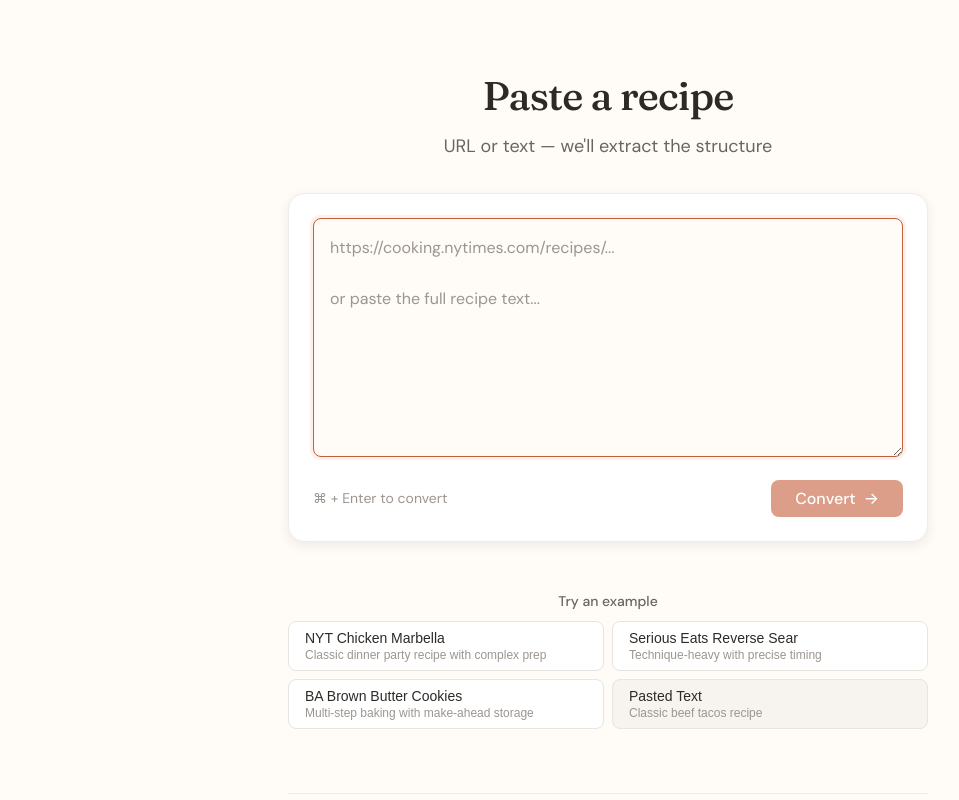
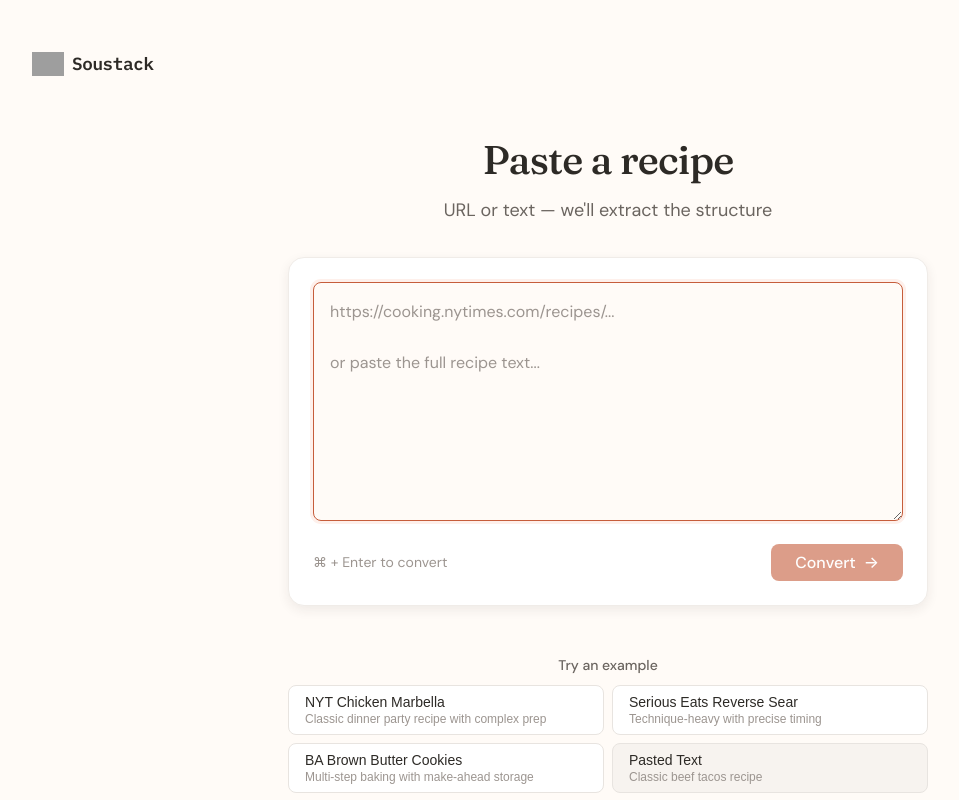
Before and after one commit to RichardHerold/soustack-demo, a Next.js app: page / in a window 1280 px wide. Shown: the top 800 px of the page, without its empty margins (32-991 px from the left). Built offline with nearby package versions, Linux system fonts and the light colour scheme; grey boxes are pictures that could not be loaded.

Commit message:
Update logo styling and typography in global CSS, add logo header component to page layout, and adjust padding for improved layout consistency.

```diff
--- a/src/app/globals.css
+++ b/src/app/globals.css
@@ -39,7 +39,7 @@
   /* Typography */
   --font-display: 'Fraunces', Georgia, serif;
   --font-body: 'DM Sans', -apple-system, sans-serif;
-  --font-mono: 'SF Mono', 'Fira Code', monospace;
+  --font-mono: 'IBM Plex Mono', 'SF Mono', 'Fira Code', monospace;
 
   /* Spacing */
   --space-xs: 0.25rem;
@@ -87,6 +87,42 @@ main {
 }
 
 /* ==========================================================================
+   Logo Header
+   ========================================================================== */
+
+.logo-header {
+  display: flex;
+  align-items: center;
+  gap: 0.5rem;
+  padding: var(--space-lg) var(--space-xl);
+  padding-bottom: var(--space-md);
+  justify-content: flex-start;
+  margin-bottom: var(--space-xl);
+  width: 100%;
+  max-width: 100%;
+  align-self: flex-start;
+}
+
+.logo-image {
+  width: 32px;
+  height: 32px;
+  object-fit: contain;
+  flex-shrink: 0;
+  display: block;
+}
+
+.logo-text {
+  font-family: var(--font-mono);
+  font-size: 1.1rem;
+  font-weight: 600;
+  color: var(--color-text);
+  text-decoration: none;
+  letter-spacing: -0.02em;
+  line-height: 1;
+  display: inline-block;
+}
+
+/* ==========================================================================
    Input View — The Paste Screen
    ========================================================================== */
 
@@ -96,7 +132,7 @@ main {
   flex-direction: column;
   align-items: center;
   padding: var(--space-xl);
-  padding-top: var(--space-3xl);
+  padding-top: var(--space-lg);
 }
 
 .input-container {
@@ -379,7 +415,11 @@ main {
 .result-view {
   min-height: 100vh;
   padding: var(--space-xl);
+  padding-top: var(--space-lg);
   animation: fadeUp 0.4s ease-out;
+  display: flex;
+  flex-direction: column;
+  align-items: center;
 }
 
 .result-container {
@@ -917,8 +957,14 @@ main {
    ========================================================================== */
 
 @media (max-width: 600px) {
+  .logo-header {
+    padding: var(--space-md) var(--space-lg);
+    padding-bottom: var(--space-sm);
+    margin-bottom: var(--space-md);
+  }
+
   .input-view {
-    padding-top: var(--space-xl);
+    padding-top: var(--space-md);
   }
 
   .input-header h1 {
--- a/src/app/layout.tsx
+++ b/src/app/layout.tsx
@@ -22,7 +22,7 @@ export default function RootLayout({
         <link rel="preconnect" href="https://fonts.googleapis.com" />
         <link rel="preconnect" href="https://fonts.gstatic.com" crossOrigin="anonymous" />
         <link
-          href="https://fonts.googleapis.com/css2?family=Fraunces:ital,opsz,wght@0,9..144,300;0,9..144,500;0,9..144,700;1,9..144,400&family=DM+Sans:wght@400;500;600&display=swap"
+          href="https://fonts.googleapis.com/css2?family=Fraunces:ital,opsz,wght@0,9..144,300;0,9..144,500;0,9..144,700;1,9..144,400&family=DM+Sans:wght@400;500;600&family=IBM+Plex+Mono:wght@400;500;600&display=swap"
           rel="stylesheet"
         />
       </head>
--- a/src/app/page.tsx
+++ b/src/app/page.tsx
@@ -1,6 +1,7 @@
 'use client';
 
 import { useState } from 'react';
+import Image from 'next/image';
 import RecipeCard from '@/components/RecipeCard';
 import { normalizeToDisplay } from '@/lib/normalize';
 import { EXAMPLE_RECIPES, EXAMPLE_TEXT } from '@/lib/examples';
@@ -92,6 +93,10 @@ export default function Home() {
 
     return (
       <div className="result-view">
+        <div className="logo-header">
+          <Image src="/logo.png" alt="Soustack" width={32} height={32} className="logo-image" />
+          <span className="logo-text">Soustack</span>
+        </div>
         <div className="result-container">
           <div className="result-actions">
             <button onClick={handleReset} className="btn-back">
@@ -149,6 +154,10 @@ export default function Home() {
   // Input view
   return (
     <div className="input-view">
+      <div className="logo-header">
+        <Image src="/logo.png" alt="Soustack" width={32} height={32} className="logo-image" />
+        <span className="logo-text">Soustack</span>
+      </div>
       <div className="input-container">
         <header className="input-header">
           <h1>Paste a recipe</h1>
```
